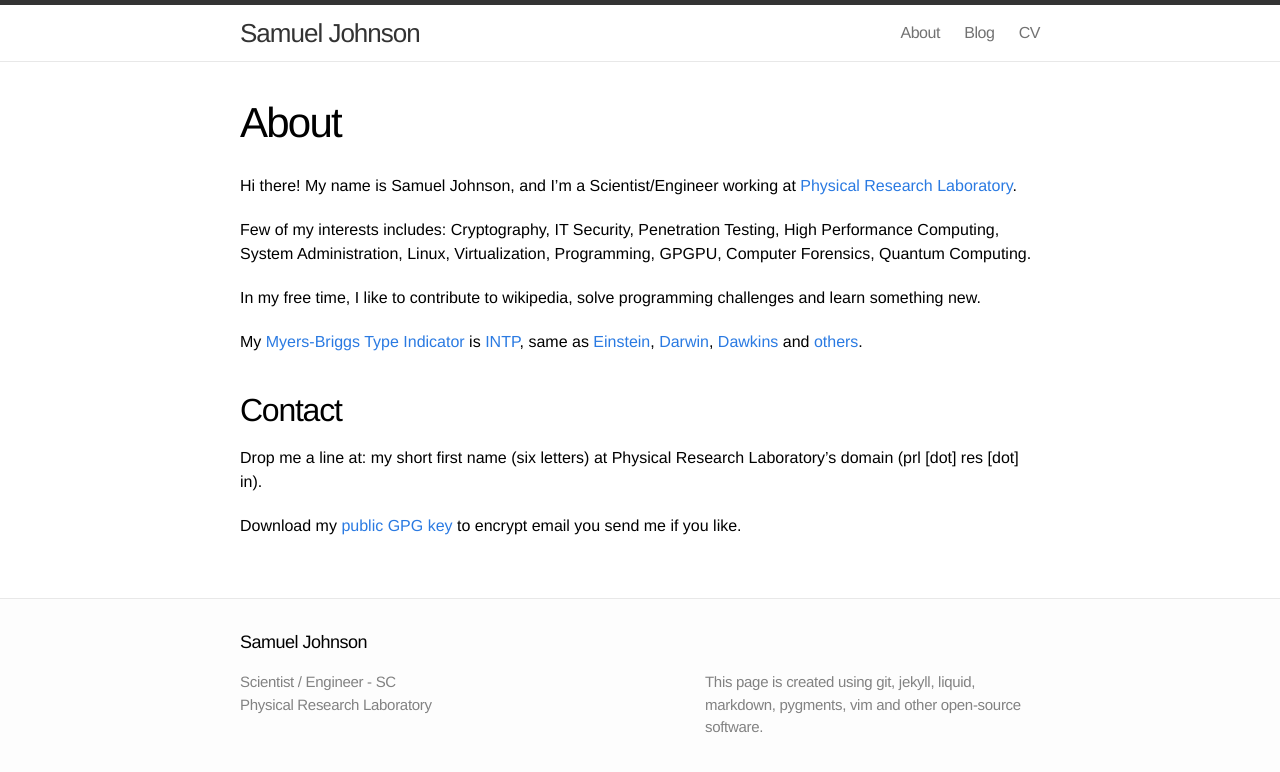
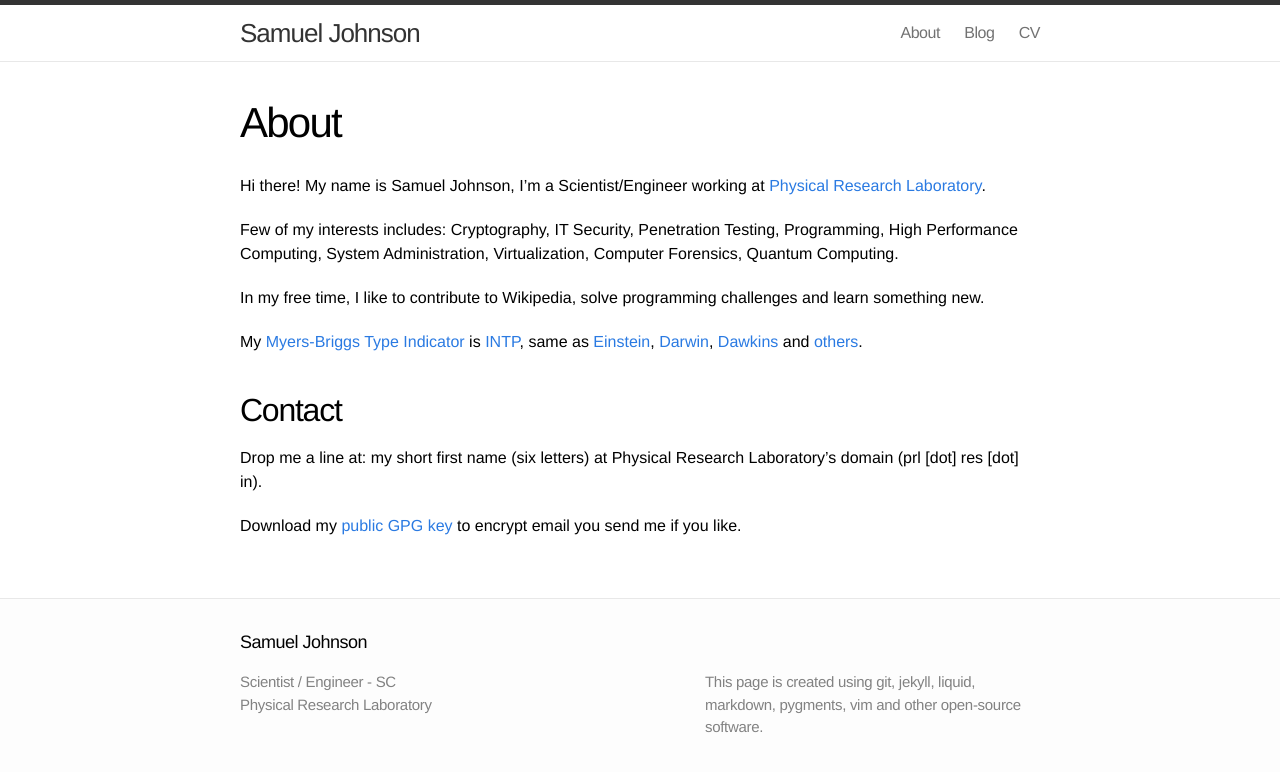
Before and after one commit to samueljohnson/samueljohnson.github.io.archive, a Jekyll site: the page built from about.markdown, in a window 1280 px wide. Shown: the top 772 px of the page. Built offline with Jekyll 4.4.1, drawn with Linux system fonts in a browser that asks for light colours.

Commit message:
Minor change

```diff
--- a/about.markdown
+++ b/about.markdown
@@ -4,11 +4,11 @@ title: About
 permalink: /about/
 ---
 
-Hi there! My name is Samuel Johnson, and I’m a Scientist/Engineer working at [Physical Research Laboratory](http://www.isro.gov.in/isrocentres/prl.aspx).
+Hi there! My name is Samuel Johnson, I’m a Scientist/Engineer working at [Physical Research Laboratory](http://www.isro.gov.in/isrocentres/prl.aspx).
 
-Few of my interests includes: Cryptography, IT Security, Penetration Testing, High Performance Computing, System Administration, Linux, Virtualization, Programming, GPGPU, Computer Forensics, Quantum Computing.
+Few of my interests includes: Cryptography, IT Security, Penetration Testing, Programming, High Performance Computing, System Administration, Virtualization, Computer Forensics, Quantum Computing.
 
-In my free time, I like to contribute to wikipedia, solve programming challenges and learn something new.
+In my free time, I like to contribute to Wikipedia, solve programming challenges and learn something new.
 
 My [Myers-Briggs Type Indicator](https://en.wikipedia.org/wiki/Myers-Briggs_Type_Indicator) is [INTP](http://www.personalitypage.com/INTP.html), same as [Einstein](https://en.wikipedia.org/wiki/Albert_Einstein), [Darwin](https://en.wikipedia.org/wiki/Charles_Darwin), [Dawkins](https://en.wikipedia.org/wiki/Richard_Dawkins) and [others](http://www.celebritytypes.com/intp.php).
 
```
